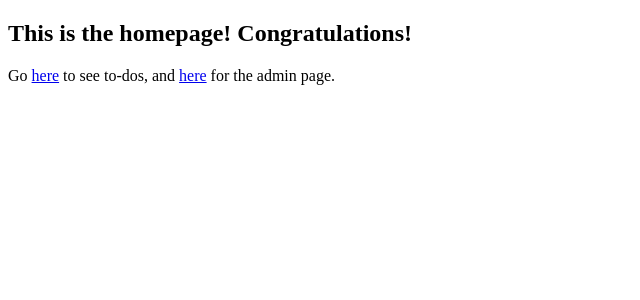
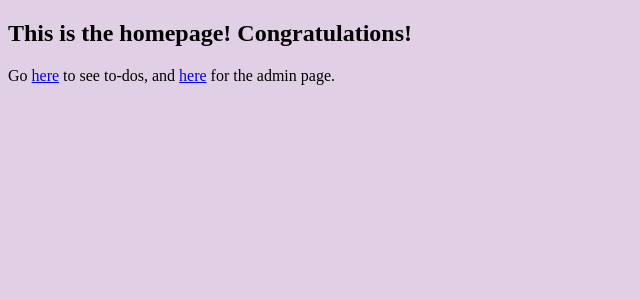
Before and after one commit to ellieholderness/to-do-manager, a Django app: page / in a window 1280 px wide. Shown: the top 300 px of the page, without its empty margins (0-640 px from the left). Run offline with Django 3.2, Linux system fonts and the light colour scheme; some web fonts are replaced.

Commit message:
Add global stylesheet and hook it into base.html

```diff
--- a/project/settings.py
+++ b/project/settings.py
@@ -119,3 +119,9 @@ USE_TZ = True
 # https://docs.djangoproject.com/en/2.2/howto/static-files/
 
 STATIC_URL = '/static/'
+STATICFILES_DIRS = (
+    # Put strings here, like "/home/html/static" or "C:/www/django/static".
+    # Always use forward slashes, even on Windows.
+    # Don't forget to use absolute paths, not relative paths.
+    os.path.join(os.path.dirname(__file__),'static').replace('\\','/'),
+)
--- /dev/null
+++ b/project/static/global-style.css
@@ -0,0 +1,7 @@
+li a {
+	color: pink;
+}
+
+body {
+	background: #E1D0E5;
+}
--- a/templates/base.html
+++ b/templates/base.html
@@ -1,6 +1,7 @@
 {% load static %}
 <!DOCTYPE html>
 <html lang="en">
+    {% block head %}
     <head>
         <meta charset="utf-8">
         <meta name="viewport" content="width=device-width, initial-scale=1, user-scalable=no">
@@ -8,10 +9,9 @@
         <title>{% block title %}To-Do Manager{% endblock %}</title>
 
         <link href="https://fonts.googleapis.com/css?family=Hammersmith+One&display=swap" rel="stylesheet">
-        {% comment %}
-        <link rel="stylesheet" href="{% static "application.css" %}?v=2">
-        {% endcomment %}
+        <link rel="stylesheet" type="text/css" href="{% static 'global-style.css' %}">
     </head>
+    {% endblock %}
     <body>
     	{% block content %}
     	{% endblock %}
```
